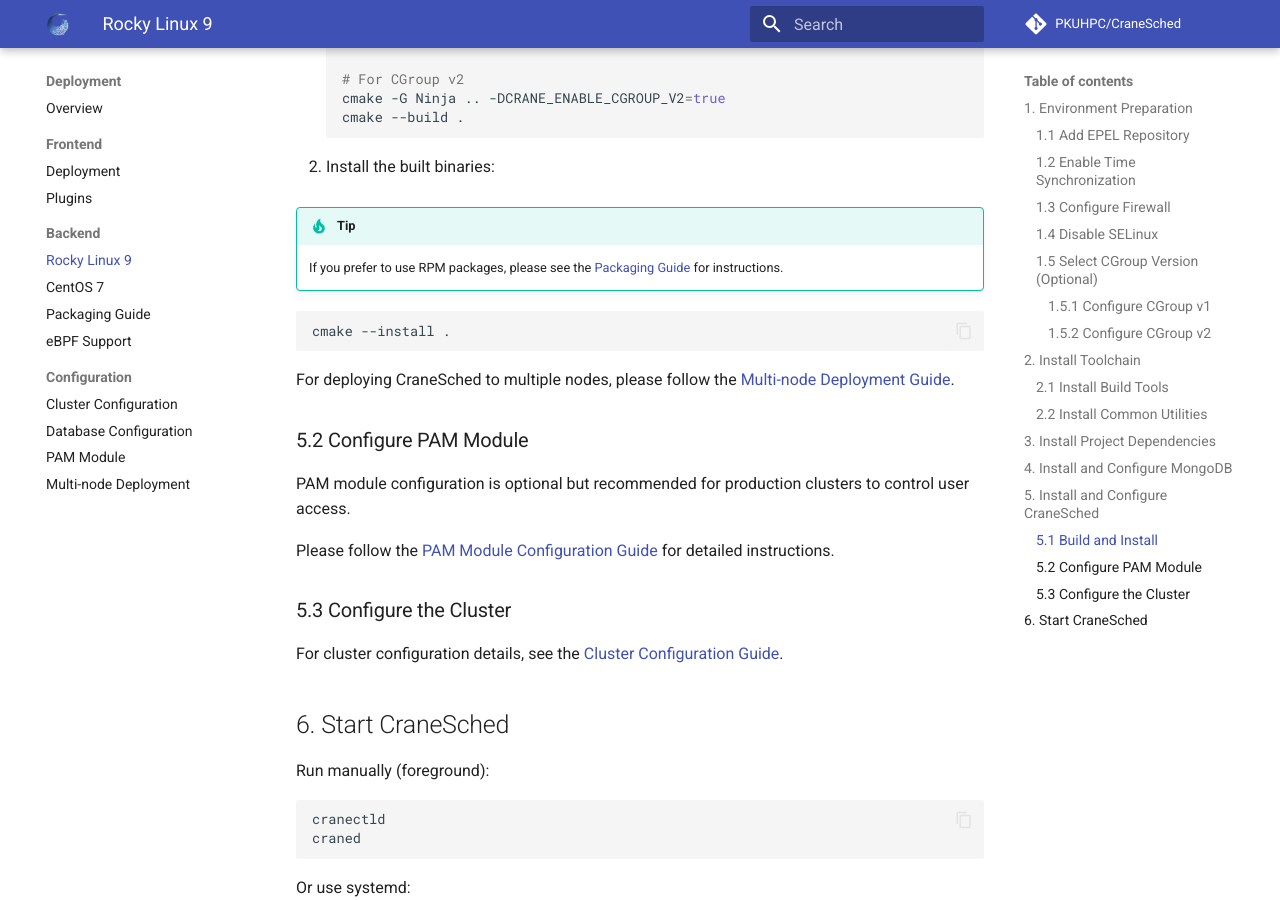
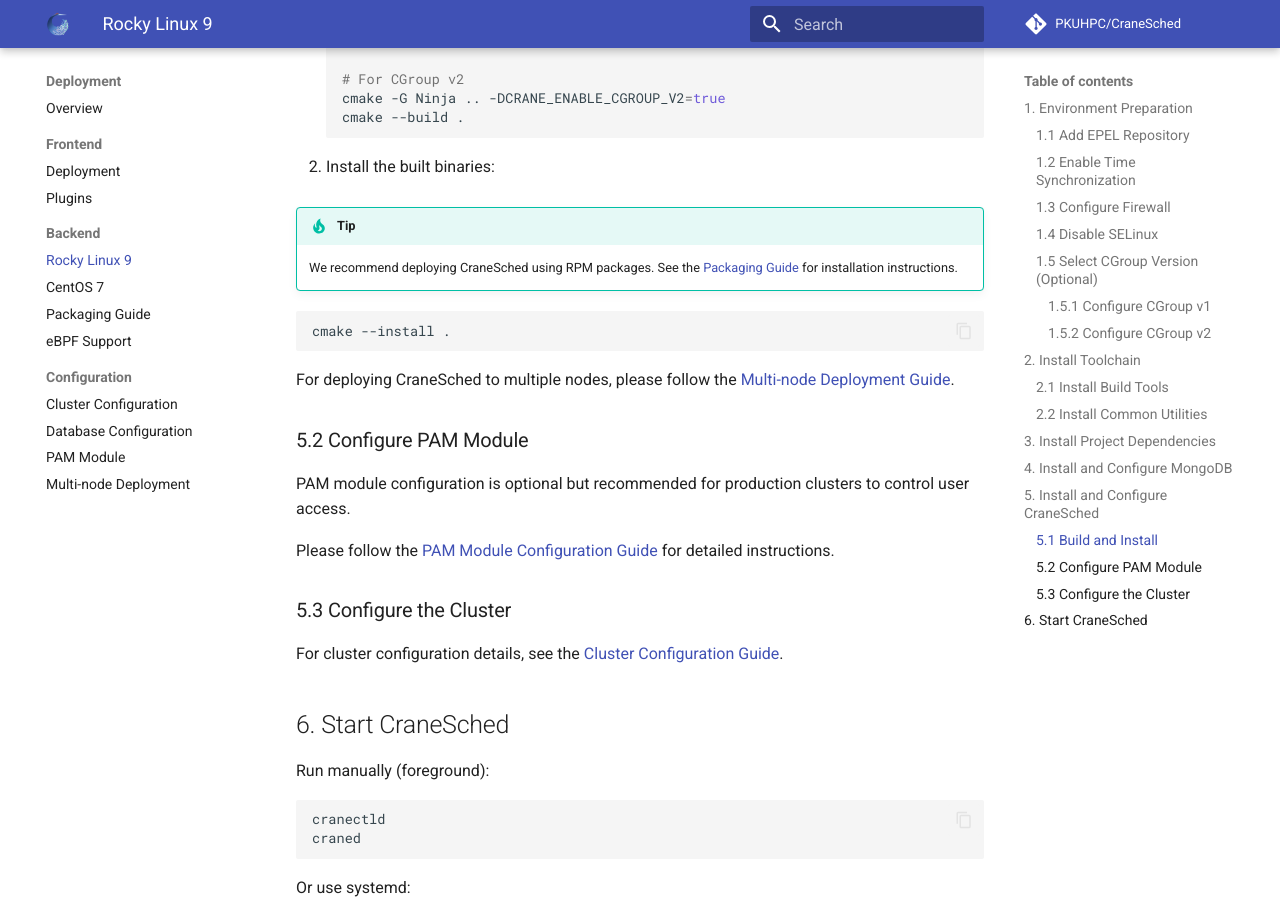
Before and after one commit to PKUHPC/CraneSched, an MkDocs documentation site: the page built from docs/deployment/backend/Rocky9.md, in a window 1280 px wide and 900 px high, scrolled down 3562 px. Built offline with MkDocs 1.6.1 and Material for MkDocs 9.7.7, drawn with Linux system fonts in a browser that asks for light colours; comment, search, counter and statistics services are not loaded.

````diff
--- a/docs/deployment/backend/Rocky9.md
+++ b/docs/deployment/backend/Rocky9.md
@@ -166,8 +166,7 @@
 2. Install the built binaries:
 
 !!! tip
-    If you prefer to use RPM packages, please see the [Packaging Guide](packaging.md) for instructions.
-
+    We recommend deploying CraneSched using RPM packages. See the [Packaging Guide](packaging.md) for installation instructions.
 ```bash
 cmake --install .
 ```
````
Also changed, not shown: docs/deployment/backend/packaging.md (+1 -0 lines), docs/deployment/configuration/multi-node.md (+1 -0 lines), 1 other file.
